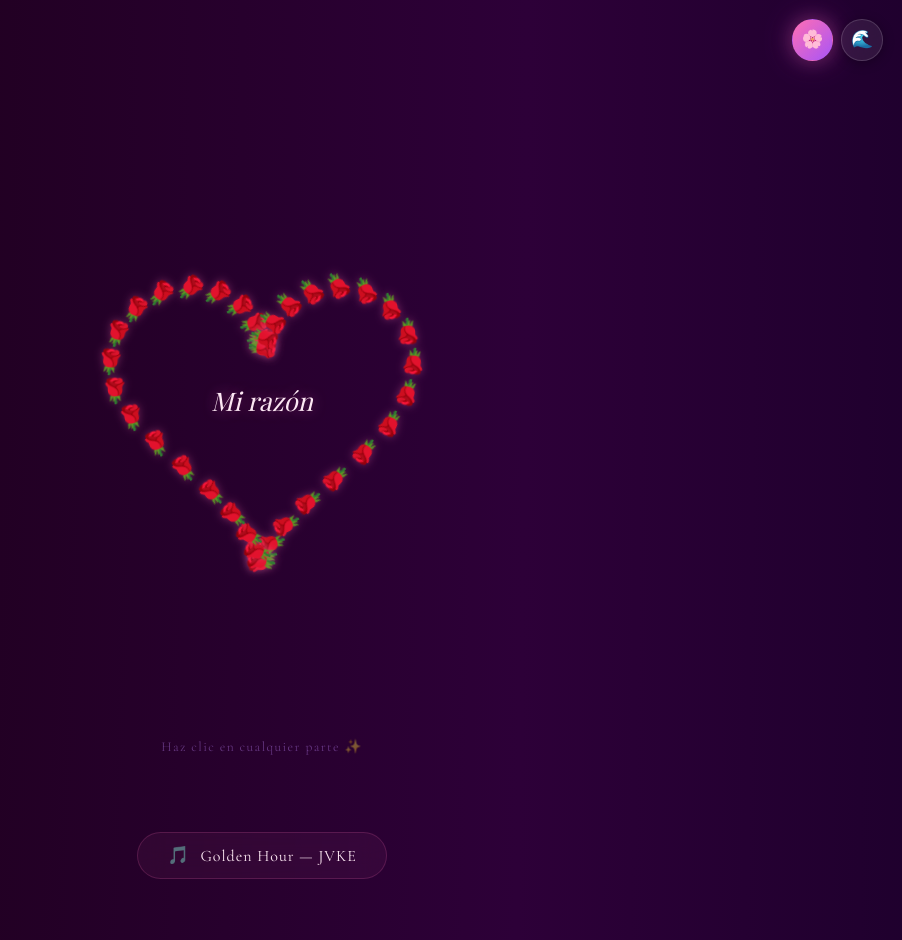
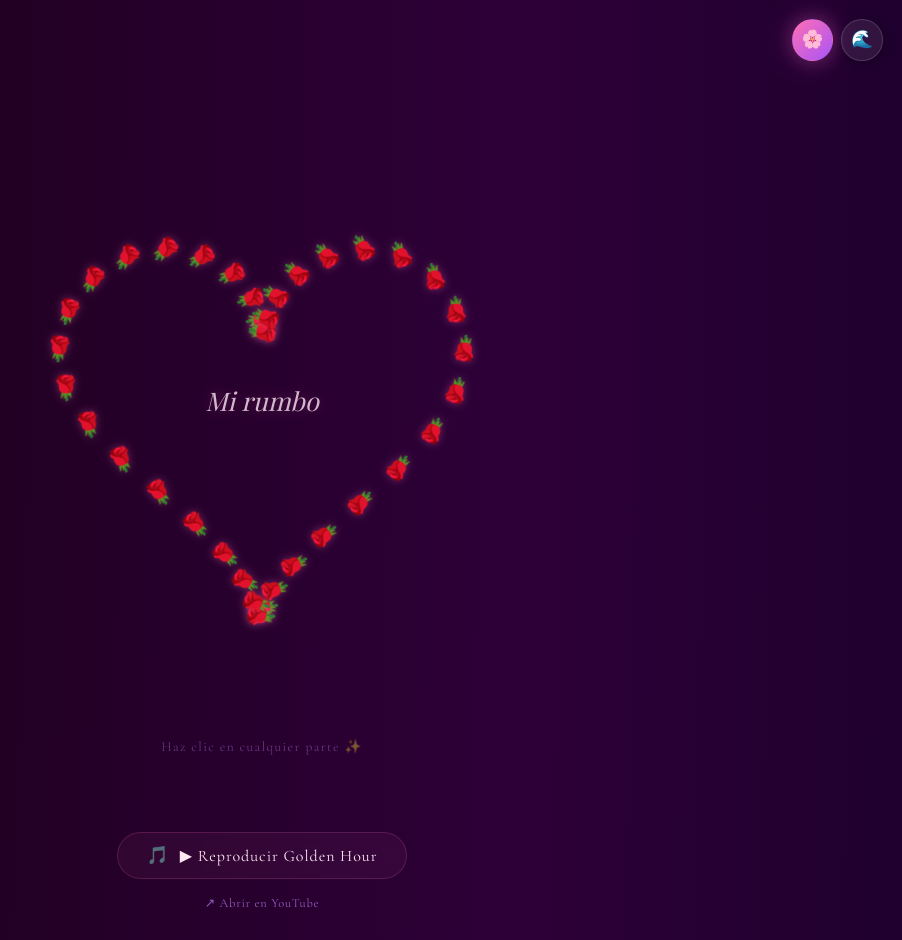
Before and after one commit to vAnarchys/Mi-Vida, a plain HTML site: page index.html in a window 1280 px wide. Shown: the top 940 px of the page, without its empty margins (378-1280 px from the left). Drawn offline with nearby package versions, Linux system fonts and the light colour scheme; a web font is replaced by a local one.

Commit message:
Add files via upload

```diff
--- a/index.html
+++ b/index.html
@@ -31,17 +31,23 @@
   <!-- ════════════ MÚSICA ════════════ -->
   <div class="music-section">
     <button class="music-btn" id="musicBtn" onclick="toggleMusic()">
-      <span class="music-icon">🎵</span>
-      <span class="music-label">Golden Hour — JVKE</span>
+      <span class="music-icon" id="musicIcon">🎵</span>
+      <span class="music-label" id="musicLabel">▶ Reproducir Golden Hour</span>
     </button>
+    <a class="music-tab-link" id="musicTabLink"
+       href="https://www.youtube.com/watch?v=S8TvXhLtLa0"
+       target="_blank" rel="noopener" title="Abrir en YouTube">
+      ↗ Abrir en YouTube
+    </a>
   </div>
 
   <!-- Iframe oculto de YouTube -->
   <iframe
     id="ytPlayer"
     src=""
-    style="display:none"
-    allow="autoplay"
+    style="display:none; width:1px; height:1px; position:fixed; bottom:0; right:0;"
+    allow="autoplay; encrypted-media"
+    allowfullscreen
     title="Golden Hour music">
   </iframe>
 
--- a/script.js
+++ b/script.js
@@ -129,25 +129,71 @@ function buildWords() {
   });
 }
 
+// ── Fisher-Yates shuffle ──────────────────
+function shuffle(arr) {
+  const a = [...arr];
+  for (let i = a.length - 1; i > 0; i--) {
+    const j = Math.floor(Math.random() * (i + 1));
+    [a[i], a[j]] = [a[j], a[i]];
+  }
+  return a;
+}
+
+let shuffledWords = [];
+let shufflePos    = 0;
+
+function nextRandomWord() {
+  // Cuando agotamos el mazo, rebarajamos (evitando que la última y primera sean iguales)
+  if (shufflePos >= shuffledWords.length) {
+    const last = shuffledWords[shuffledWords.length - 1];
+    shuffledWords = shuffle(WORDS);
+    if (shuffledWords[0] === last && shuffledWords.length > 1) {
+      // intercambiar la primera con la segunda para evitar repetir
+      [shuffledWords[0], shuffledWords[1]] = [shuffledWords[1], shuffledWords[0]];
+    }
+    shufflePos = 0;
+  }
+  return shuffledWords[shufflePos++];
+}
+
+function buildWords() {
+  const container = document.getElementById('heartWords');
+  container.innerHTML = '';
+  // Solo necesitamos un único <span> que va cambiando de texto
+  const el = document.createElement('span');
+  el.classList.add('hw');
+  el.id = 'hwSingle';
+  container.appendChild(el);
+  hwEls = [el];
+}
+
 function showNextWord() {
-  if (!hwEls.length) return;
+  const el = document.getElementById('hwSingle');
+  if (!el) return;
 
-  // Ocultar actual
-  hwEls[wordIndex].classList.remove('visible');
+  // Fade out
+  el.classList.remove('visible');
 
-  wordIndex = (wordIndex + 1) % hwEls.length;
-
-  // Mostrar la siguiente
-  hwEls[wordIndex].classList.add('visible');
+  setTimeout(() => {
+    el.textContent = nextRandomWord();
+    // Fade in
+    el.classList.add('visible');
+  }, 1200); // esperar el fade-out de 1.2 s antes de cambiar texto
 
   wordTimer = setTimeout(showNextWord, 3200);
 }
 
 function initWords() {
+  shuffledWords = shuffle(WORDS);
+  shufflePos    = 0;
   buildWords();
   clearTimeout(wordTimer);
-  wordIndex = 0;
-  if (hwEls.length) hwEls[0].classList.add('visible');
+
+  const el = document.getElementById('hwSingle');
+  if (el) {
+    el.textContent = nextRandomWord();
+    el.classList.add('visible');
+  }
   wordTimer = setTimeout(showNextWord, 3200);
 }
 
@@ -176,17 +222,23 @@ let musicPlaying = false;
 function toggleMusic() {
   const btn    = document.getElementById('musicBtn');
   const iframe = document.getElementById('ytPlayer');
-  const label  = btn.querySelector('.music-label');
+  const label  = document.getElementById('musicLabel');
+  const icon   = document.getElementById('musicIcon');
 
   if (!musicPlaying) {
-    iframe.src = 'https://www.youtube.com/embed/PKfeldrA7og?autoplay=1&loop=1&playlist=PKfeldrA7og&controls=0&rel=0';
+    // Nuevo ID: S8TvXhLtLa0 — mute=0 para audio, enablejsapi para control
+    iframe.style.display = 'block';
+    iframe.src = 'https://www.youtube.com/embed/S8TvXhLtLa0?autoplay=1&loop=1&playlist=S8TvXhLtLa0&rel=0&modestbranding=1';
     btn.classList.add('playing');
-    label.textContent = 'Pausar música';
+    label.textContent = '⏸ Pausar música';
+    icon.textContent  = '🎶';
     musicPlaying = true;
   } else {
     iframe.src = '';
+    iframe.style.display = 'none';
     btn.classList.remove('playing');
-    label.textContent = 'Golden Hour — JVKE';
+    label.textContent = '▶ Reproducir Golden Hour';
+    icon.textContent  = '🎵';
     musicPlaying = false;
   }
 }
--- a/style.css
+++ b/style.css
@@ -141,10 +141,10 @@ body {
 
 .heart-canvas {
   position: relative;
-  width: 420px;
-  height: 420px;
-  max-width: 90vw;
-  max-height: 90vw;
+  width: 560px;
+  height: 560px;
+  max-width: 92vw;
+  max-height: 92vw;
 }
 
 /* Cada rosa en el corazón */
@@ -233,8 +233,10 @@ body {
 ══════════════════════════════════════════ */
 .music-section {
   display: flex;
-  justify-content: center;
+  flex-direction: column;
+  align-items: center;
   padding: 2rem 1rem 0;
+  gap: 0.3rem;
 }
 
 .music-btn {
@@ -266,6 +268,18 @@ body {
   background: linear-gradient(135deg, rgba(255,110,180,0.12), rgba(168,85,247,0.1));
   box-shadow: 0 0 28px var(--glow);
 }
+
+.music-tab-link {
+  display: inline-block;
+  margin-top: 0.5rem;
+  font-size: 0.78rem;
+  color: var(--text-muted);
+  text-decoration: none;
+  letter-spacing: 0.06em;
+  opacity: 0.7;
+  transition: opacity 0.2s;
+}
+.music-tab-link:hover { opacity: 1; color: var(--accent-1); }
 
 .music-icon {
   font-size: 1.1rem;
```
